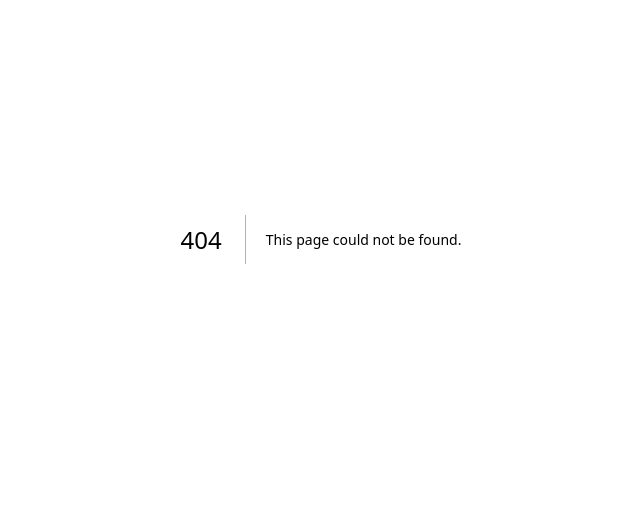
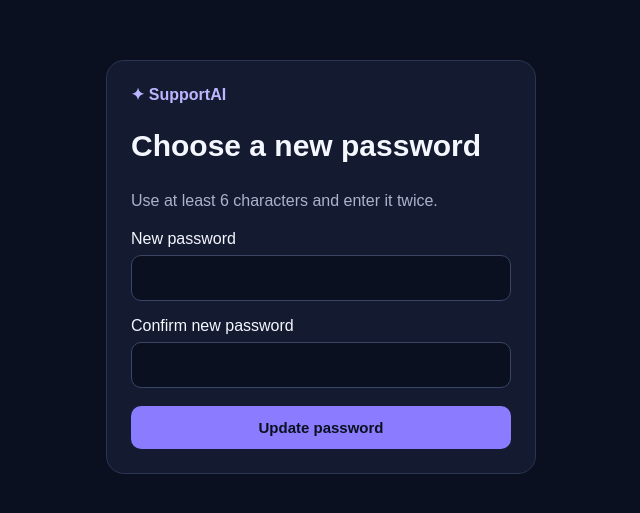
Before and after one commit to supportaibusiness-creator/Supportai, a Next.js app: page /reset-password in a window 1280 px wide. Before the commit this address had no page. Shown: the part 161-674 px from the top of the page, without its empty margins (319-959 px from the left). Built offline with nearby package versions, Linux system fonts and the light colour scheme; no server answers.

Commit message:
Add password reset page

```diff
--- /dev/null
+++ b/app/reset-password/page.js
@@ -0,0 +1,57 @@
+"use client";
+
+import { useState } from "react";
+import { useRouter } from "next/navigation";
+import { supabase } from "../../lib/supabase";
+
+export default function ResetPasswordPage() {
+  const router = useRouter();
+  const [password, setPassword] = useState("");
+  const [confirmPassword, setConfirmPassword] = useState("");
+  const [message, setMessage] = useState("");
+  const [busy, setBusy] = useState(false);
+
+  async function handleSubmit(event) {
+    event.preventDefault();
+    if (!supabase) {
+      setMessage("SupportAI is not connected to its account service. Please try again later.");
+      return;
+    }
+    if (password !== confirmPassword) {
+      setMessage("The passwords don't match.");
+      return;
+    }
+    setBusy(true);
+    setMessage("");
+    try {
+      const { error } = await supabase.auth.updateUser({ password });
+      if (error) throw error;
+      setMessage("Password updated. Taking you to login…");
+      setTimeout(() => router.replace("/login"), 1200);
+    } catch (error) {
+      setMessage(error.message || "This reset link may have expired. Request a new one from the login page.");
+    } finally {
+      setBusy(false);
+    }
+  }
+
+  const inputStyle = { width: "100%", boxSizing: "border-box", padding: 13, borderRadius: 10, border: "1px solid #3a4565", background: "#0b1020", color: "#f5f7ff", font: "inherit", marginTop: 7 };
+
+  return (
+    <main style={{ minHeight: "100vh", background: "#0b1020", color: "#f5f7ff", fontFamily: "Arial, sans-serif", padding: "28px 18px", display: "grid", placeItems: "center" }}>
+      <section style={{ width: "100%", maxWidth: 430, background: "#141b30", border: "1px solid #2b3553", borderRadius: 18, padding: 24, boxSizing: "border-box" }}>
+        <a href="/" style={{ color: "#bdb5ff", textDecoration: "none", fontWeight: 800 }}>✦ SupportAI</a>
+        <h1 style={{ fontSize: 30 }}>Choose a new password</h1>
+        <p style={{ color: "#aab3cc", lineHeight: 1.6 }}>Use at least 6 characters and enter it twice.</p>
+        <form onSubmit={handleSubmit}>
+          <label htmlFor="password">New password</label>
+          <input id="password" type="password" autoComplete="new-password" minLength={6} required value={password} onChange={e => setPassword(e.target.value)} style={inputStyle} />
+          <label htmlFor="confirmPassword" style={{ display: "block", marginTop: 16 }}>Confirm new password</label>
+          <input id="confirmPassword" type="password" autoComplete="new-password" minLength={6} required value={confirmPassword} onChange={e => setConfirmPassword(e.target.value)} style={inputStyle} />
+          <button disabled={busy} type="submit" style={{ width: "100%", padding: 13, borderRadius: 10, border: 0, background: "#8b7cff", color: "#0b1020", fontWeight: 800, fontSize: 15, marginTop: 18, opacity: busy ? 0.7 : 1 }}>{busy ? "Saving…" : "Update password"}</button>
+        </form>
+        {message && <p role="status" style={{ background: "#202943", borderRadius: 10, padding: 12, lineHeight: 1.5, overflowWrap: "anywhere" }}>{message}</p>}
+      </section>
+    </main>
+  );
+}
```
